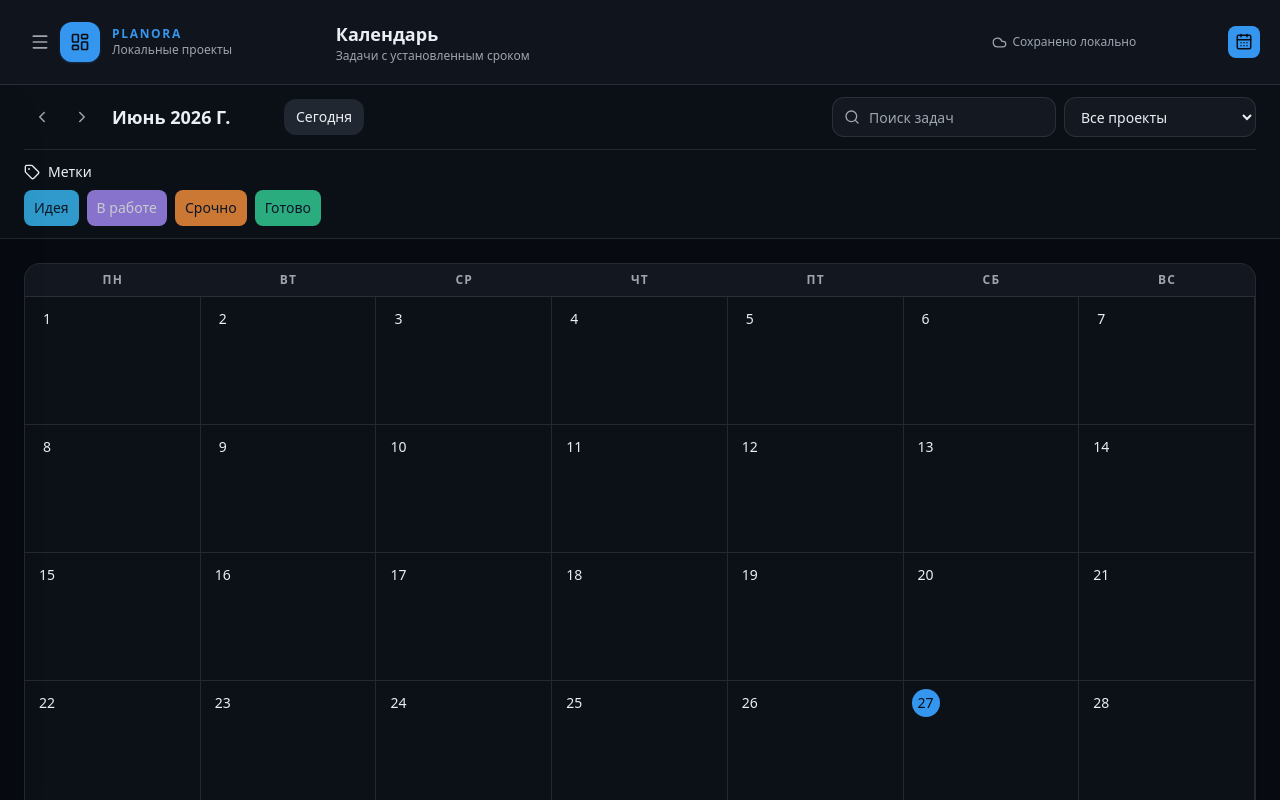
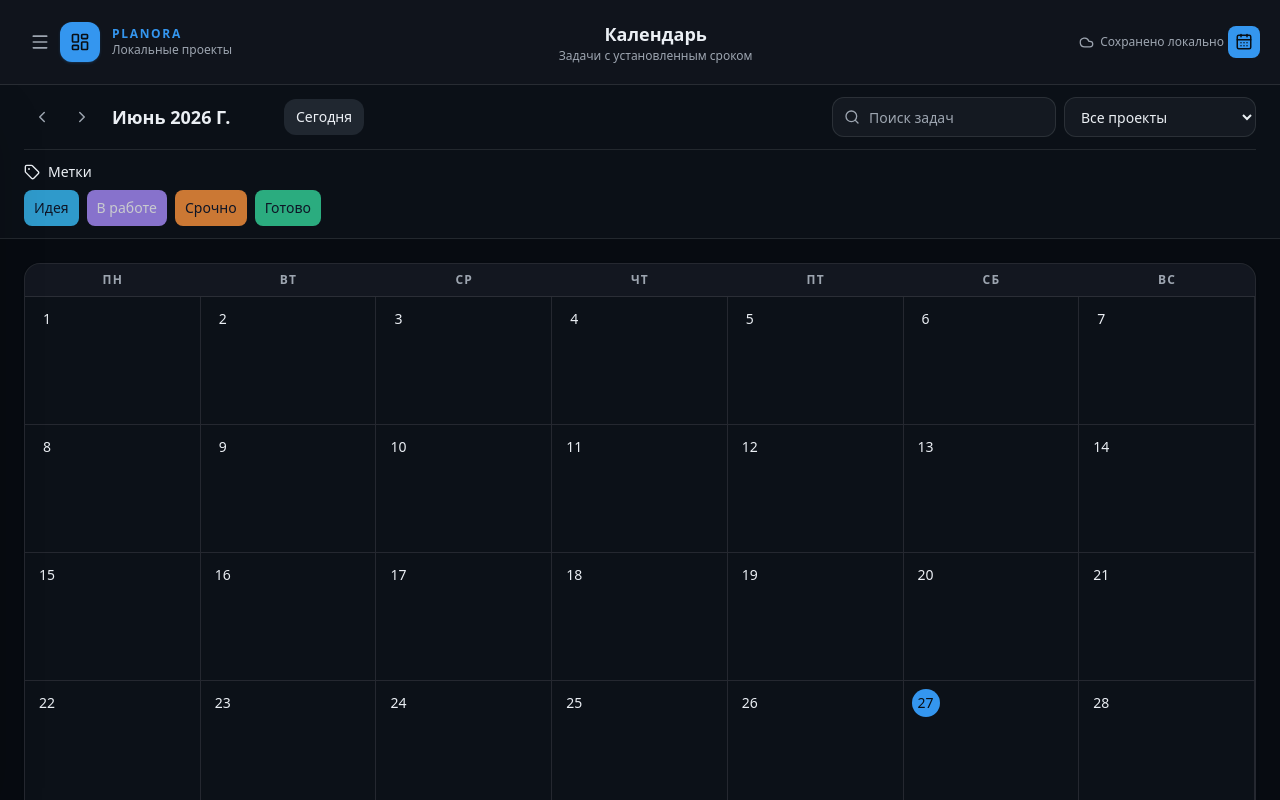
Before and after one commit to Ramazan-Yusupov/planora-board, a Next.js app: page /calendar in a window 1280 px wide. Built offline with nearby package versions, Linux system fonts and the light colour scheme.

Commit message:
Fixed header

```diff
--- a/src/views/calendar/ui/CalendarPage.tsx
+++ b/src/views/calendar/ui/CalendarPage.tsx
@@ -9,7 +9,11 @@ import {
   type CalendarCardFilters,
 } from "@/features/filter-cards";
 import { useBoardWorkspace } from "@/features/manage-board-workspace";
-import { getMonthStart, shiftMonth, type CalendarItem } from "@/features/view-calendar";
+import {
+  getMonthStart,
+  shiftMonth,
+  type CalendarItem,
+} from "@/features/view-calendar";
 import { CALENDAR_ROUTE, getBoardRoute } from "@/shared/config/routes";
 import { CalendarView } from "@/widgets/calendar-view";
 import { ProjectSidebar } from "@/widgets/project-sidebar";
@@ -99,8 +103,10 @@ export function CalendarPage() {
         onOpenCalendar={() => router.push(CALENDAR_ROUTE)}
         onToggleProjects={() => setIsProjectsOpen((current) => !current)}
       >
-        <div className="px-2 py-2 sm:px-3">
-          <h1 className="text-base font-semibold text-text sm:text-lg">Календарь</h1>
+        <div className="px-2 py-2 sm:px-3 flex flex-col items-center">
+          <h1 className="text-base font-semibold text-text sm:text-lg">
+            Календарь
+          </h1>
           <p className="hidden text-xs text-text-muted sm:block">
             Задачи с установленным сроком
           </p>
@@ -161,7 +167,9 @@ export function CalendarPage() {
             onChangeFilters={setCalendarFilters}
             onOpenCard={openCalendarCard}
             onSelectBoard={setSelectedBoardId}
-            onShiftMonth={(offset) => setMonthOffset((current) => current + offset)}
+            onShiftMonth={(offset) =>
+              setMonthOffset((current) => current + offset)
+            }
             onShowToday={() => setMonthOffset(0)}
           />
         </section>
--- a/src/widgets/workspace-header/ui/WorkspaceHeader.tsx
+++ b/src/widgets/workspace-header/ui/WorkspaceHeader.tsx
@@ -231,6 +231,8 @@ export function WorkspaceHeader({
 
         <div className="min-w-0 flex-1 sm:max-w-xl">{children}</div>
 
+        {/* Desktop: отдельные кнопки инструментов */}
+        <div className="hidden shrink-0 items-center gap-1 lg:flex">
           <span
             className={cn(
               "hidden items-center gap-1.5 text-xs font-medium lg:inline-flex",
@@ -241,8 +243,6 @@ export function WorkspaceHeader({
             {persistenceLabel}
           </span>
 
-        {/* Desktop: отдельные кнопки инструментов */}
-        <div className="hidden shrink-0 items-center gap-1 lg:flex">
           {onUndo ? (
             <IconButton
               disabled={!canUndo}
```
Lines whose indentation alone changed are shown as unchanged.
